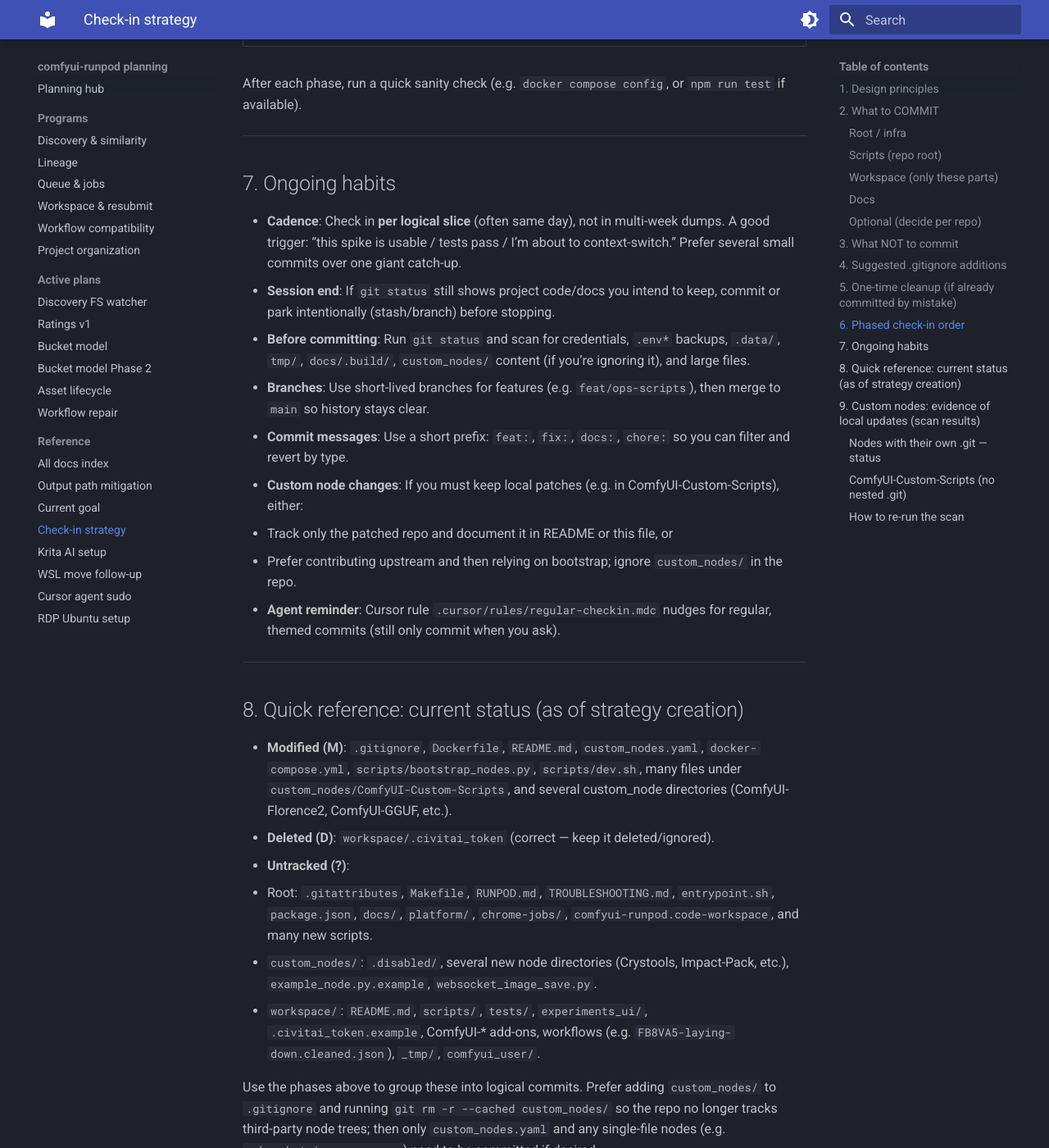
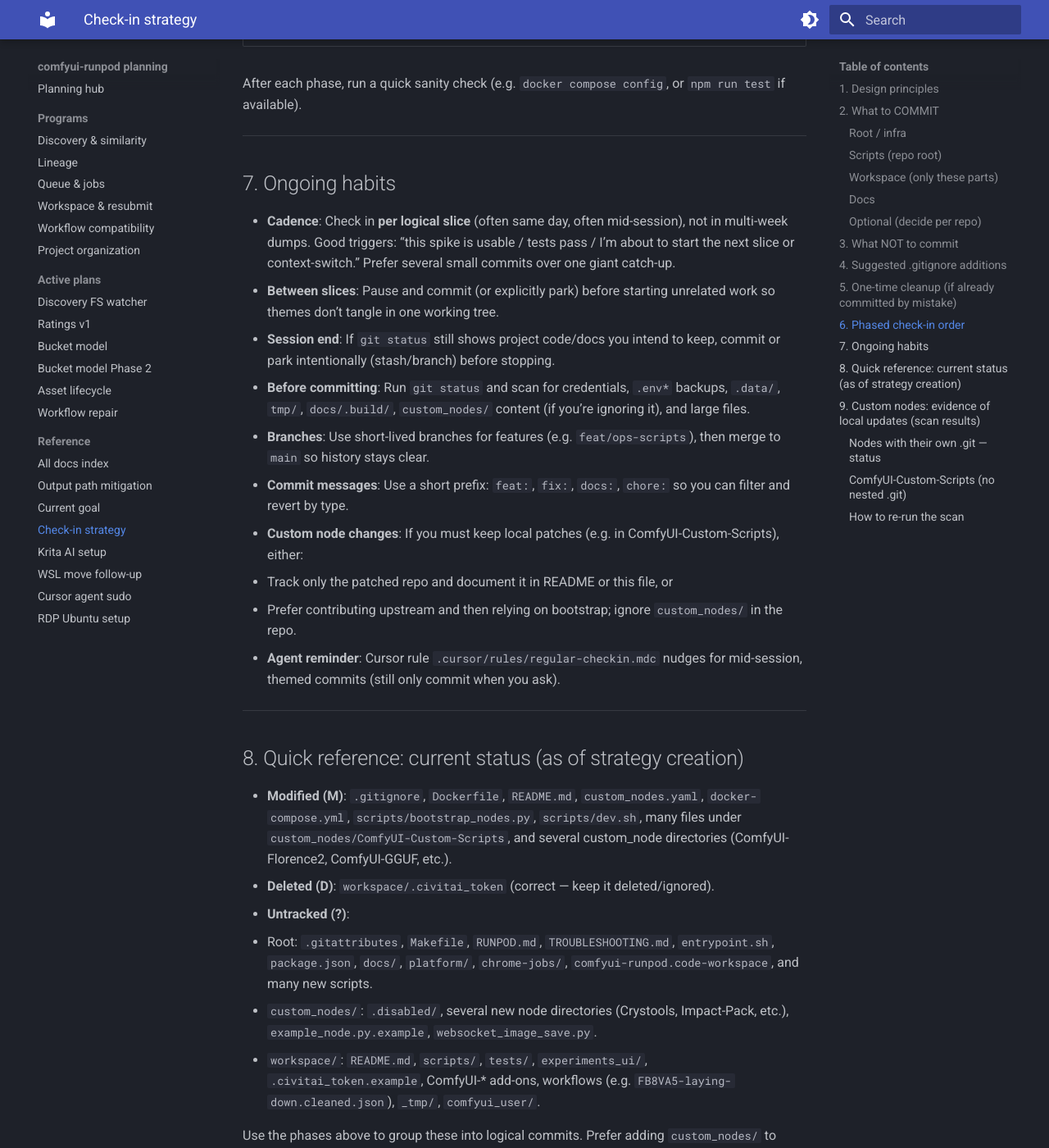
Before and after one commit to schibb-dev/comfyui-runpod, an MkDocs documentation site: the page built from docs/CHECKIN_STRATEGY.md, in a window 1280 px wide and 1400 px high, scrolled down 4148 px. Shown: the whole window at 82% size. Built offline with MkDocs 1.6.1 and Material for MkDocs 9.7.7, drawn with Linux system fonts in a browser that asks for light colours.

Commit message:
chore: nudge mid-session themed check-ins
Offer a commit after each usable slice and prefer splitting mixed trees
over catch-up dumps.

Co-authored-by: Cursor <cursoragent@cursor.com>

```diff
--- a/docs/CHECKIN_STRATEGY.md
+++ b/docs/CHECKIN_STRATEGY.md
@@ -123,7 +123,8 @@ After each phase, run a quick sanity check (e.g. `docker compose config`, or `np
 
 ## 7. Ongoing habits
 
-- **Cadence**: Check in **per logical slice** (often same day), not in multi-week dumps. A good trigger: “this spike is usable / tests pass / I’m about to context-switch.” Prefer several small commits over one giant catch-up.
+- **Cadence**: Check in **per logical slice** (often same day, often mid-session), not in multi-week dumps. Good triggers: “this spike is usable / tests pass / I’m about to start the next slice or context-switch.” Prefer several small commits over one giant catch-up.
+- **Between slices**: Pause and commit (or explicitly park) before starting unrelated work so themes don’t tangle in one working tree.
 - **Session end**: If `git status` still shows project code/docs you intend to keep, commit or park intentionally (stash/branch) before stopping.
 - **Before committing**: Run `git status` and scan for credentials, `.env*` backups, `.data/`, `tmp/`, `docs/.build/`, `custom_nodes/` content (if you’re ignoring it), and large files.
 - **Branches**: Use short-lived branches for features (e.g. `feat/ops-scripts`), then merge to `main` so history stays clear.
@@ -131,7 +132,7 @@ After each phase, run a quick sanity check (e.g. `docker compose config`, or `np
 - **Custom node changes**: If you must keep local patches (e.g. in ComfyUI-Custom-Scripts), either:
   - Track only the patched repo and document it in README or this file, or
   - Prefer contributing upstream and then relying on bootstrap; ignore `custom_nodes/` in the repo.
-- **Agent reminder**: Cursor rule `.cursor/rules/regular-checkin.mdc` nudges for regular, themed commits (still only commit when you ask).
+- **Agent reminder**: Cursor rule `.cursor/rules/regular-checkin.mdc` nudges for mid-session, themed commits (still only commit when you ask).
 
 ---
 
```
Also changed, not shown: 1 other file.
